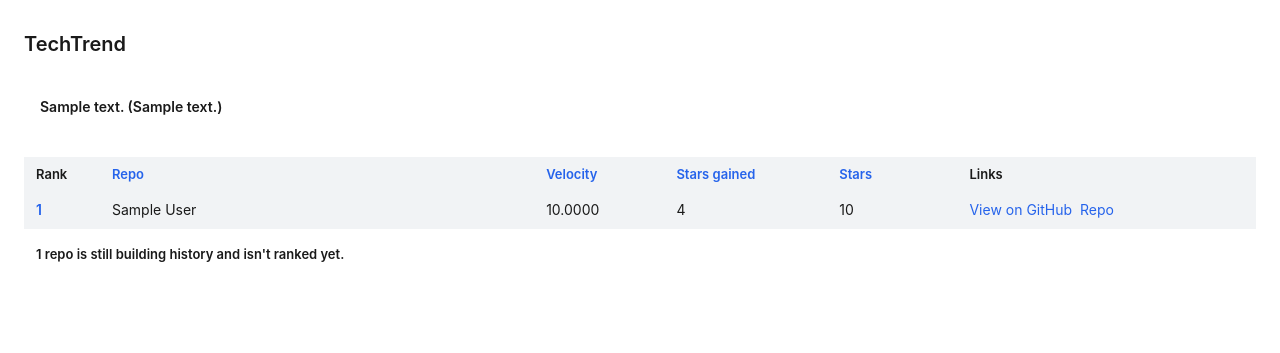
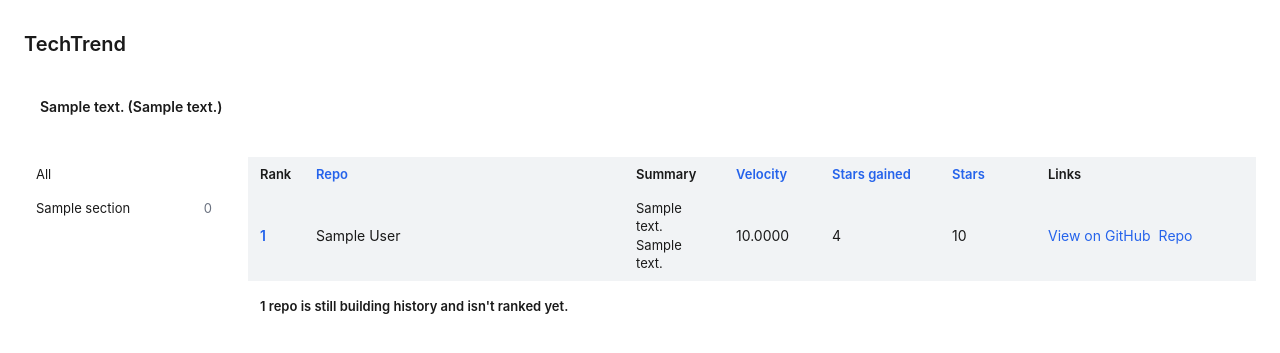
Before and after one commit to sureshkrip/techtrend, a FastAPI app: template techtrend/web/templates/dashboard.html in a window 1280 px wide. Shown: the top 353 px of the page. Run offline with FastAPI, Linux system fonts and the light colour scheme; the template is opened without the code that fills it: most values are stand-ins (such as "Sample title", 1, 10 or a date in 2020).

Commit message:
feat(02-05): dashboard section sidebar + summary cell (sort+section on every link)
- app.py: dashboard() gains section query param, threads to query_ranked +
  query_section_counts, passes section/section_counts/sections into context
- partials/sidebar.html (new): persistent left-nav, "All" + seven sections
  with counts, htmx links carrying both sort and section
- partials/table.html: summary cell (two-line summary + low-confidence
  flag), honest "summary pending"/"source unavailable" fallbacks, sort
  headers now carry section too, honest empty state for a zero-match
  section filter, colspan 6->7
- dashboard.html: wraps sidebar + table in a flex layout, colspan 6->7
- style.css: section-nav/section-link/section-count, col-summary/
  summary-line/summary-fallback/low-confidence-flag styles
- tests/test_dashboard.py: _sort_link_html regex tolerates the new
  trailing &section= query param on sort-header links

```diff
--- a/techtrend/server/app.py
+++ b/techtrend/server/app.py
@@ -20,7 +20,11 @@
 from techtrend.config import load_config
 from techtrend.db.connection import connect
 from techtrend.server.health import has_successful_collector_run, health_status
-from techtrend.server.queries import query_partial_history_count, query_ranked
+from techtrend.server.queries import (
+    query_partial_history_count,
+    query_ranked,
+    query_section_counts,
+)
 
 logger = logging.getLogger(__name__)
 
@@ -38,7 +42,7 @@
 
 
 @app.get("/", response_class=HTMLResponse)
-def dashboard(request: Request, sort: str = "velocity") -> HTMLResponse:
+def dashboard(request: Request, sort: str = "velocity", section: str | None = None) -> HTMLResponse:
     """CR-03 fix: `load_config()` and `connect()` are both fallible (a
     malformed config/tracked.toml or a corrupted techtrend.db) and must
     degrade to `DB_UNREADABLE_MESSAGE`, never a raw framework traceback
@@ -46,6 +50,10 @@
     same try/except boundary as the query calls -- neither happens in a
     FastAPI dependency (which a route's own try/except cannot cover) nor
     before the try: block starts.
+
+    `section` (DASH-02) threads straight through to `query_ranked` and never
+    affects `query_section_counts`, which always reflects every section's
+    full count regardless of the current filter.
     """
     db_error = None
     rows: list[sqlite3.Row] = []
@@ -53,12 +61,16 @@
     partial_history_count = 0
     health = None
     has_successful_run = False
+    section_counts: dict[str, int] = {}
+    sections: list = []
     conn: sqlite3.Connection | None = None
 
     try:
         config = load_config()
         conn = connect()
-        rows, applied_sort = query_ranked(conn, sort=sort)
+        rows, applied_sort = query_ranked(conn, sort=sort, section=section)
+        section_counts = query_section_counts(conn)
+        sections = config.sections
         partial_history_count = query_partial_history_count(conn, config.tunables.window_days)
         health = health_status(conn, config, datetime.now(UTC))
         # V2/D-08a: table.html needs this to distinguish "no run has
@@ -81,6 +93,9 @@
         {
             "rows": rows,
             "sort": applied_sort,
+            "section": section,
+            "section_counts": section_counts,
+            "sections": sections,
             "partial_history_count": partial_history_count,
             "health": health,
             "db_error": db_error,
--- a/techtrend/web/static/style.css
+++ b/techtrend/web/static/style.css
@@ -86,6 +86,53 @@
     color: var(--color-critical-fg);
     font-size: var(--font-display);
     line-height: 1.2;
+}
+
+/* Persistent left-nav section filter sidebar (DASH-02, D-11). Lives outside
+ * #table-body so it never gets swapped by an htmx sort/section request. */
+.dashboard-layout {
+    display: flex;
+    align-items: flex-start;
+    gap: var(--space-lg);
+}
+
+.section-nav {
+    flex: 0 0 200px;
+    display: flex;
+    flex-direction: column;
+}
+
+.section-link {
+    display: flex;
+    justify-content: space-between;
+    align-items: center;
+    padding: var(--space-sm) 12px;
+    color: #1A1A1A;
+    text-decoration: none;
+    font-size: var(--font-label);
+    font-weight: 400;
+    line-height: 1.4;
+}
+
+.section-link:hover {
+    background-color: var(--color-secondary);
+}
+
+.section-active {
+    background-color: var(--color-secondary);
+    color: var(--color-accent);
+    font-weight: 600;
+}
+
+.section-count {
+    color: #6B7280;
+    font-weight: 400;
+    margin-left: var(--space-sm);
+}
+
+.table-content {
+    flex: 1;
+    min-width: 0;
 }
 
 /* Dense sortable table (D-14) */
@@ -183,6 +230,40 @@
     font-weight: 600;
 }
 
+/* Summary cell (ENR-06/D-10). Honest fallbacks for unenriched rows --
+ * "summary pending" / "source unavailable" instead of a blank cell -- and a
+ * spottable low-confidence flag (D-02) using the existing warning tokens. */
+.col-summary,
+.summary-line,
+.summary-fallback {
+    font-size: var(--font-label);
+    line-height: 1.4;
+}
+
+.col-summary {
+    white-space: normal;
+}
+
+.summary-line {
+    display: block;
+}
+
+.summary-fallback {
+    color: #6B7280;
+    font-style: italic;
+}
+
+.low-confidence-flag {
+    display: inline-block;
+    margin-top: var(--space-xs);
+    padding: 1px var(--space-xs);
+    background-color: var(--color-warning-bg);
+    color: var(--color-warning-fg);
+    font-size: var(--font-label);
+    font-weight: 600;
+    line-height: 1.4;
+}
+
 .footer-note-row td {
     border-bottom: none;
 }
--- a/techtrend/web/templates/dashboard.html
+++ b/techtrend/web/templates/dashboard.html
@@ -12,11 +12,16 @@
 
     {% include "partials/health_strip.html" %}
 
-    <table>
-        <tbody id="table-body">
-            {% include "partials/table.html" %}
-        </tbody>
-    </table>
+    <div class="dashboard-layout">
+        {% include "partials/sidebar.html" %}
+        <div class="table-content">
+            <table>
+                <tbody id="table-body">
+                    {% include "partials/table.html" %}
+                </tbody>
+            </table>
+        </div>
+    </div>
 
     <script>
         // E3 mitigation (UI-SPEC backstop, T-01 sort-header error state):
@@ -28,14 +33,14 @@
             var target = evt.detail && evt.detail.target;
             if (target && target.id === 'table-body') {
                 target.innerHTML =
-                    '<tr><td colspan="6" class="db-error">Sort failed — reload the page and try again.</td></tr>';
+                    '<tr><td colspan="7" class="db-error">Sort failed — reload the page and try again.</td></tr>';
             }
         });
         document.body.addEventListener('htmx:sendError', function (evt) {
             var target = evt.detail && evt.detail.target;
             if (target && target.id === 'table-body') {
                 target.innerHTML =
-                    '<tr><td colspan="6" class="db-error">Sort request failed — check your connection and reload.</td></tr>';
+                    '<tr><td colspan="7" class="db-error">Sort request failed — check your connection and reload.</td></tr>';
             }
         });
     </script>
--- /dev/null
+++ b/techtrend/web/templates/partials/sidebar.html
@@ -0,0 +1,32 @@
+{# Persistent left-nav section filter sidebar (DASH-02, D-11/D-13). Included
+   in dashboard.html OUTSIDE #table-body so it never gets swapped away by an
+   htmx sort/section request -- it stays visible while the table content
+   updates underneath it.
+
+   Every link carries BOTH the current `sort` AND its own `section` value,
+   reusing the exact hx-target/hx-swap/hx-push-url/hx-indicator attribute
+   set already proven on table.html's sort headers (Pitfall #5) -- clicking
+   a section must never silently reset the active sort. `hx-push-url="true"`
+   keeps the address bar (and therefore a page refresh or browser
+   back/forward) authoritative for which section link should render active.
+
+   `sections` is `config.sections` (the seven-entry taxonomy, declared
+   order); `section_counts` is `query_section_counts()`'s dict, pinned to
+   the same eligible/current-version/MAX(run_date) seam as query_ranked so
+   the counts shown here never drift from what the table actually renders.
+   An unenriched item contributes to no section's count (D-13) -- it is
+   only ever visible under "All". #}
+<nav class="section-nav">
+    <a class="section-link{{ ' section-active' if not section else '' }}"
+       hx-get="/?sort={{ sort }}&section=" hx-target="#table-body"
+       hx-swap="innerHTML" hx-push-url="true" hx-indicator="#table-body">
+        <span class="section-label">All</span>
+    </a>
+    {% for s in sections %}
+    <a class="section-link{{ ' section-active' if section == s.id else '' }}"
+       hx-get="/?sort={{ sort }}&section={{ s.id }}" hx-target="#table-body"
+       hx-swap="innerHTML" hx-push-url="true" hx-indicator="#table-body">
+        <span class="section-label">{{ s.label }}</span><span class="section-count">{{ section_counts.get(s.id, 0) }}</span>
+    </a>
+    {% endfor %}
+</nav>
--- a/techtrend/web/templates/partials/table.html
+++ b/techtrend/web/templates/partials/table.html
@@ -1,41 +1,58 @@
 {# Dense sortable table body (D-14). Rendered both as the full-page tbody
-   content and as the htmx partial swapped into #table-body on every sort
-   GET -- the header row lives HERE, inside the swapped fragment, so the
-   active-sort glyph is regenerated atomically with the rows and never
-   desyncs from the data mid-swap (UI-SPEC E3 loading/error backstops). #}
+   content and as the htmx partial swapped into #table-body on every sort/
+   section GET -- the header row lives HERE, inside the swapped fragment, so
+   the active-sort glyph is regenerated atomically with the rows and never
+   desyncs from the data mid-swap (UI-SPEC E3 loading/error backstops).
+
+   Every sort-header link carries BOTH `sort` (its own column key) AND the
+   current `section` value, matching partials/sidebar.html's links carrying
+   BOTH the current `sort` and their own `section` -- neither control may
+   ever silently reset the other (DASH-02, Pitfall #5). #}
 <tr class="table-header-row">
     <th class="col-rank"><span class="col-label">Rank</span></th>
     <th class="col-name">
         <a class="sort-link{{ ' sort-active' if sort == 'name' else '' }}"
-           hx-get="/?sort=name" hx-target="#table-body" hx-swap="innerHTML"
+           hx-get="/?sort=name&section={{ section or '' }}" hx-target="#table-body" hx-swap="innerHTML"
            hx-push-url="true" hx-indicator="#table-body">Repo{% if sort == 'name' %}<span class="sort-glyph"> ▲</span>{% endif %}</a>
     </th>
+    <th class="col-summary"><span class="col-label">Summary</span></th>
     <th class="col-velocity">
         <a class="sort-link{{ ' sort-active' if sort == 'velocity' else '' }}"
-           hx-get="/?sort=velocity" hx-target="#table-body" hx-swap="innerHTML"
+           hx-get="/?sort=velocity&section={{ section or '' }}" hx-target="#table-body" hx-swap="innerHTML"
            hx-push-url="true" hx-indicator="#table-body">Velocity{% if sort == 'velocity' %}<span class="sort-glyph"> ▼</span>{% endif %}</a>
     </th>
     <th class="col-gained">
         <a class="sort-link{{ ' sort-active' if sort == 'gained' else '' }}"
-           hx-get="/?sort=gained" hx-target="#table-body" hx-swap="innerHTML"
+           hx-get="/?sort=gained&section={{ section or '' }}" hx-target="#table-body" hx-swap="innerHTML"
            hx-push-url="true" hx-indicator="#table-body">Stars gained{% if sort == 'gained' %}<span class="sort-glyph"> ▼</span>{% endif %}</a>
     </th>
     <th class="col-stars">
         <a class="sort-link{{ ' sort-active' if sort == 'stars' else '' }}"
-           hx-get="/?sort=stars" hx-target="#table-body" hx-swap="innerHTML"
+           hx-get="/?sort=stars&section={{ section or '' }}" hx-target="#table-body" hx-swap="innerHTML"
            hx-push-url="true" hx-indicator="#table-body">Stars{% if sort == 'stars' %}<span class="sort-glyph"> ▼</span>{% endif %}</a>
     </th>
     <th class="action-col"><span class="col-label">Links</span></th>
 </tr>
 {% if db_error %}
 <tr>
-    <td colspan="6" class="db-error">{{ db_error }}</td>
+    <td colspan="7" class="db-error">{{ db_error }}</td>
 </tr>
 {% elif rows %}
     {% for row in rows %}
     <tr>
         <td class="col-rank{% if loop.index <= 3 %} rank-top{% endif %}">{{ loop.index }}</td>
         <td class="repo-name" title="{{ row['full_name'] }}">{{ row['full_name'] }}</td>
+        <td class="col-summary">
+            {% if row['summary_line_1'] %}
+            <span class="summary-line">{{ row['summary_line_1'] }}</span>
+            {% if row['summary_line_2'] %}<span class="summary-line">{{ row['summary_line_2'] }}</span>{% endif %}
+            {% if row['low_confidence'] %}<span class="low-confidence-flag" title="Low-confidence filing">low confidence</span>{% endif %}
+            {% elif row['enrichment_status'] == 'fetch_failed' %}
+            <span class="summary-fallback">source unavailable</span>
+            {% else %}
+            <span class="summary-fallback">summary pending</span>
+            {% endif %}
+        </td>
         <td class="col-velocity">{{ '%.4f'|format(row['wilson_lower_bound']) }}</td>
         <td class="col-gained">{{ row['stars_gained'] }}</td>
         <td class="col-stars">{{ row['stars_total'] if row['stars_total'] is not none else '—' }}</td>
@@ -47,11 +64,22 @@
     {% endfor %}
     {% if partial_history_count %}
     <tr class="footer-note-row">
-        <td colspan="6" class="footer-note">
+        <td colspan="7" class="footer-note">
             {% if partial_history_count == 1 %}1 repo is still building history and isn't ranked yet.{% else %}{{ partial_history_count }} repos are still building history and aren't ranked yet — check back after a few days of data collection.{% endif %}
         </td>
     </tr>
     {% endif %}
+{% elif section %}
+{# DASH-02 empty: a section filter matching zero enriched rows is neither
+   "no run has completed yet" nor "still building history" -- both would be
+   false (a run completed and ranked rows do exist, just not in this
+   section). Render an honest, filter-specific empty table instead. #}
+<tr>
+    <td colspan="7" class="empty-state">
+        <h2>No items in this section yet</h2>
+        <p>No enriched repos have been filed under this section yet. Check back after the next enrichment run, or view "All".</p>
+    </td>
+</tr>
 {% elif has_successful_run %}
 {# V2/D-08a: a run HAS completed but nothing is eligible to rank yet --
    e.g. day one, when window_days=0/stars_gained=0 puts every entity below
@@ -60,7 +88,7 @@
    and must surface the same honest "still building history" note the
    footer uses when rows ARE present, promoted to the primary empty state. #}
 <tr>
-    <td colspan="6" class="empty-state">
+    <td colspan="7" class="empty-state">
         <h2>Still building history</h2>
         {% if partial_history_count %}
         <p>{% if partial_history_count == 1 %}1 repo is still building history and isn't ranked yet.{% else %}{{ partial_history_count }} repos are still building history and aren't ranked yet — check back after a few days of data collection.{% endif %}</p>
@@ -71,7 +99,7 @@
 </tr>
 {% else %}
 <tr>
-    <td colspan="6" class="empty-state">
+    <td colspan="7" class="empty-state">
         <h2>No data yet</h2>
         <p>No run has completed yet. Run <code>python -m techtrend.ingest</code> to collect and score your first batch.</p>
     </td>
```
Also changed, not shown: tests/test_dashboard.py (+6 -1 lines).
